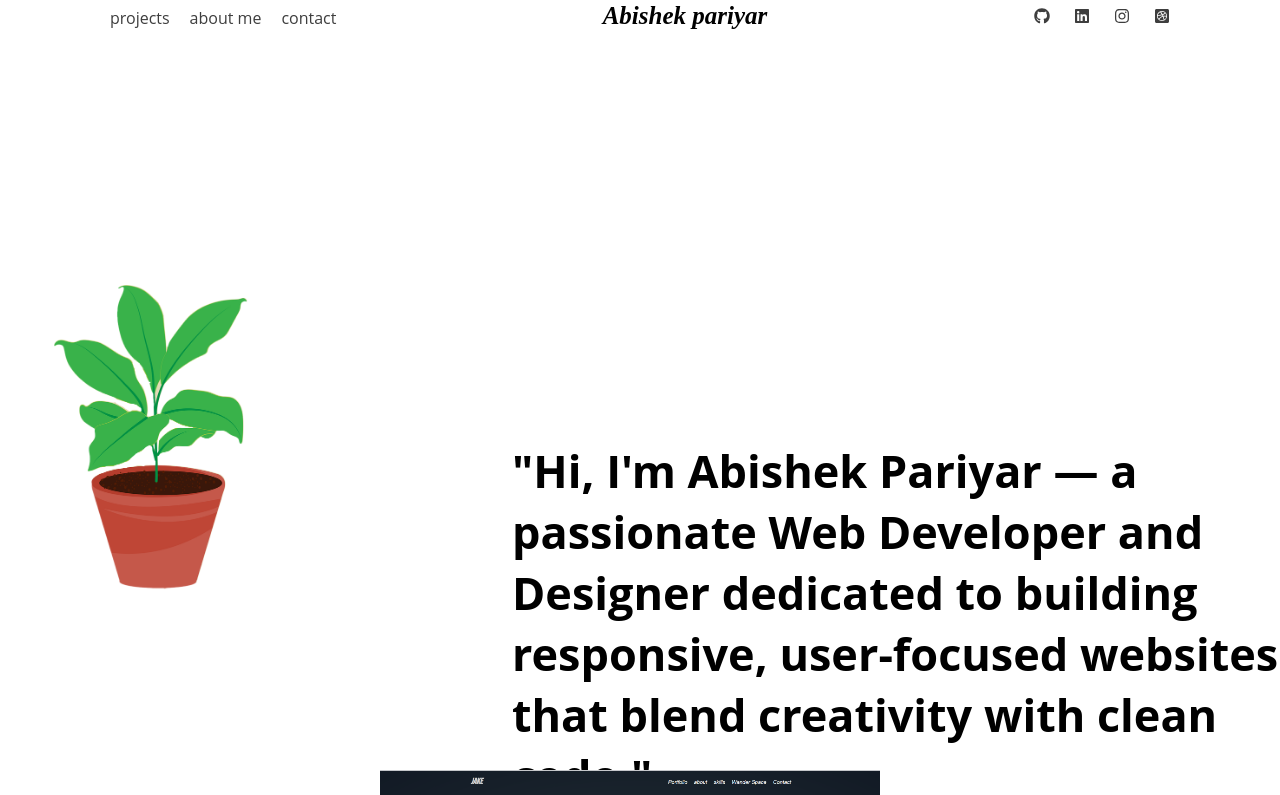
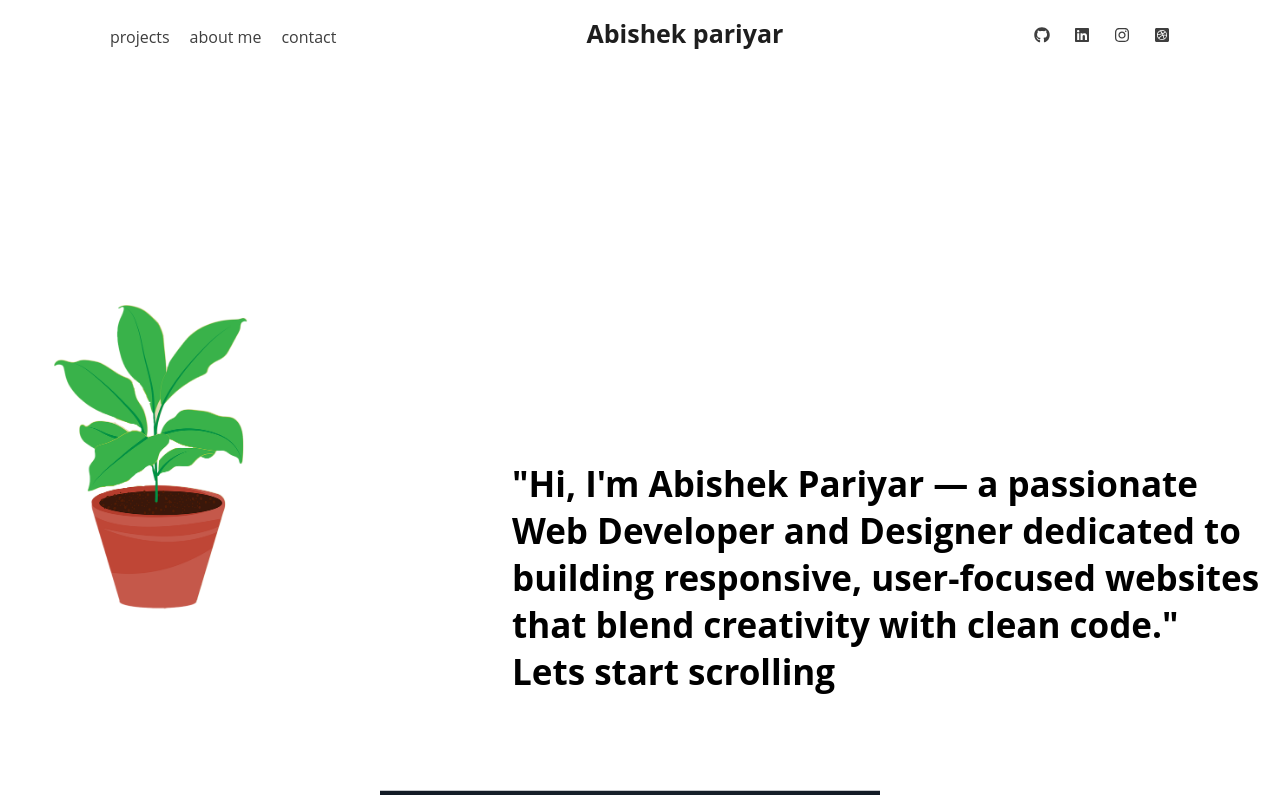
Before and after one commit to abizec-p/new-portfolio, a React (Vite) app: page / in a window 1280 px wide. Shown: the top 795 px of the page. Built offline with nearby package versions, Linux system fonts and the light colour scheme.

Commit message:
fixed sizes

```diff
--- a/src/components/nav.jsx
+++ b/src/components/nav.jsx
@@ -36,7 +36,7 @@ export default function Nav(){
                 <Link onClick={handleLinkClick} to="contact">contact</Link>
             </div>
             <div className='logo'>
-                <h1>Abishek pariyar</h1>
+                               <Link onClick={handleLinkClick}  to="/" ><h1>Abishek pariyar</h1></Link>
 
             </div>
             <div className={isClicked?"mobile-socials":'socials'}>
--- a/src/components/style.css
+++ b/src/components/style.css
@@ -10,7 +10,7 @@
     justify-content: center;
     justify-content: space-between;
     padding: 10px 100px ;
-    height: 20px;
+    height: 40px;
     align-items: last baseline;
     background-color: white;
 top: 0;
@@ -29,7 +29,7 @@ top: 0;
     justify-content: center;
     justify-content: space-between;
     padding: 10px 100px ;
-    height: 70px;
+    height: 30px;
     align-items: last baseline;
     background-color: white;
 top: 0;
@@ -45,9 +45,13 @@ top: 0;
     text-decoration: none;
 }
 .logo h1{
-    font-family: "Baskervville", serif;
-    font-style: italic;
+
+
     font-size: 25px;
+}
+.logo a{
+    color: #1e1e1e;
+    text-decoration: none;
 }
 .menu a:hover{
     color: black;
@@ -103,7 +107,7 @@ top: 0;
     top: 50dvh;
     left: 40dvw;
     font-weight: bold;
-    font-size: 45px;
+    font-size: 35px;
 }
 
 /* works */
```
